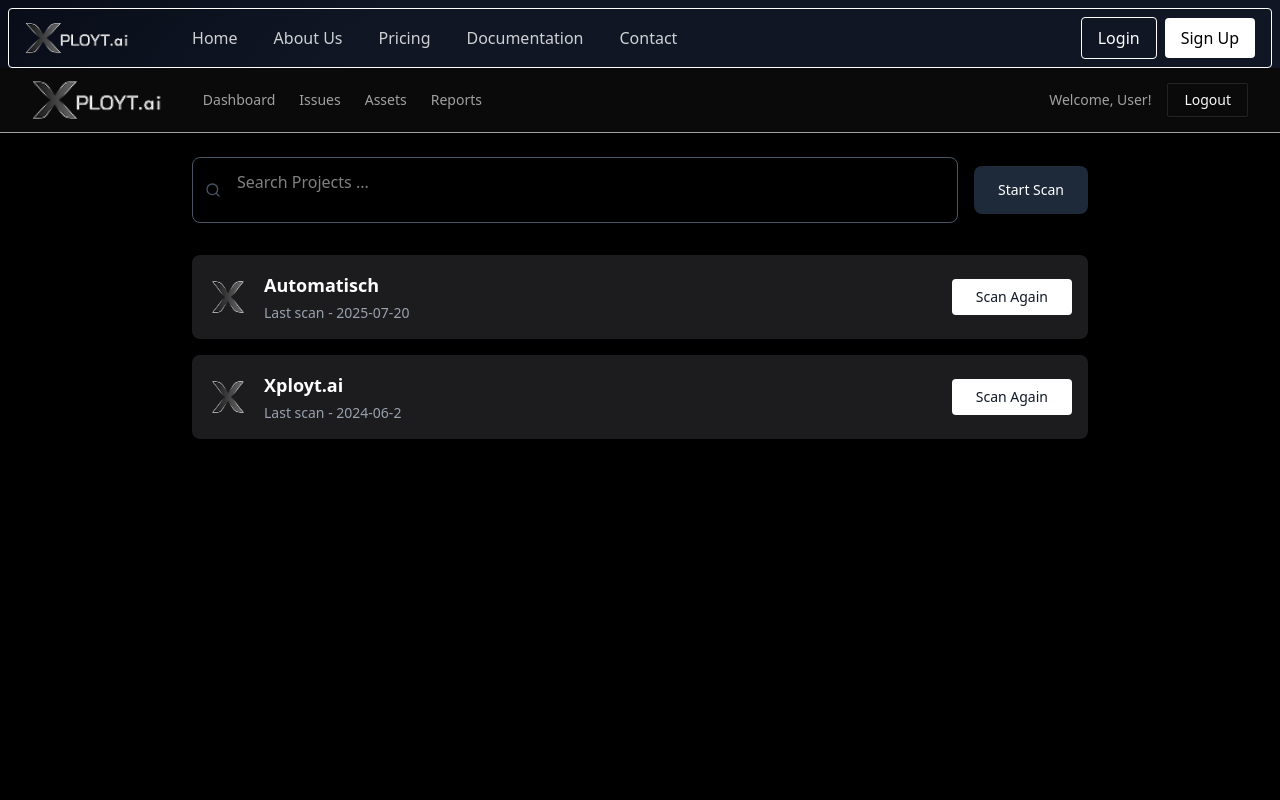
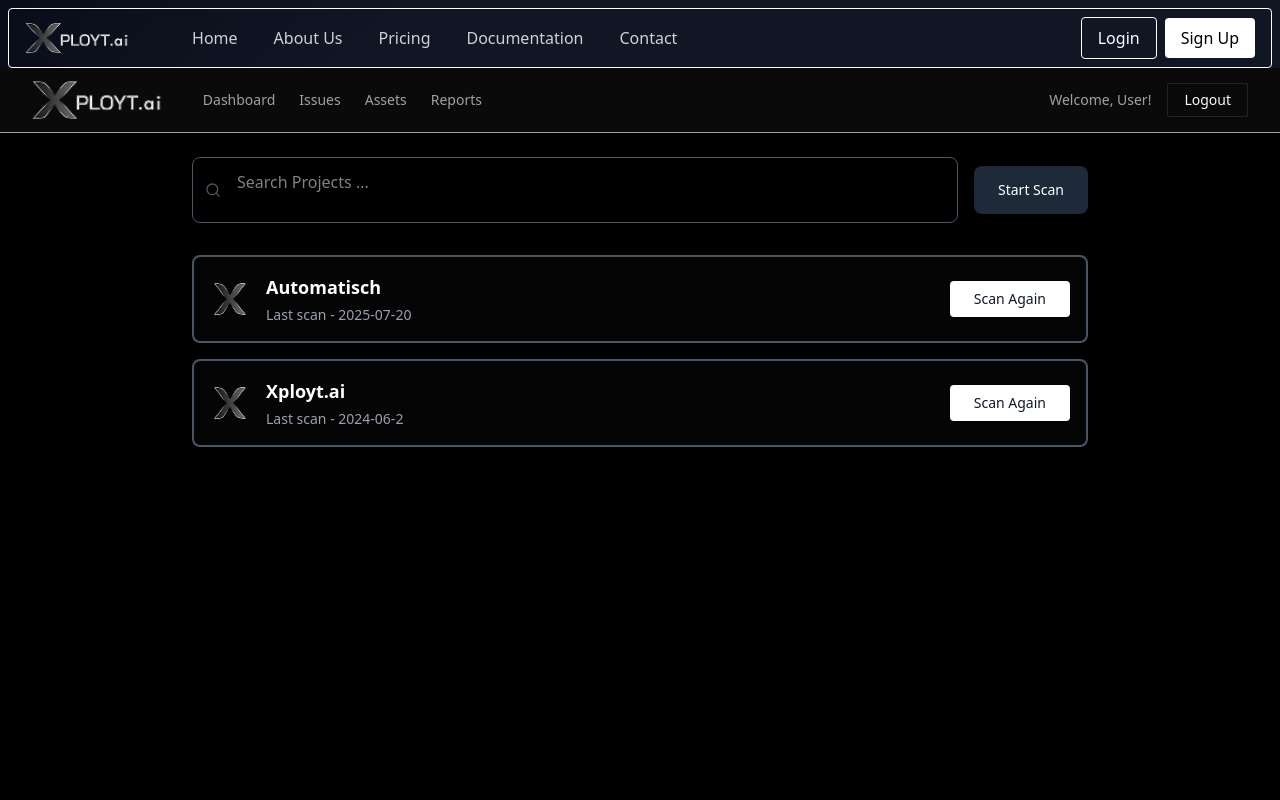
Before and after one commit to Xployt-ai/xployt-frontend, a React (Vite) app: page /Dashboard in a window 1280 px wide. Shown: the top 800 px of the page. Built offline with nearby package versions, Linux system fonts and the light colour scheme.

Commit message:
fix: update Card background color and add border; enhance Input focus styles

```diff
--- a/src/components/ui/Card.tsx
+++ b/src/components/ui/Card.tsx
@@ -7,7 +7,7 @@ export function Card({ className, children, ...props }: CardProps) {
   return (
     <div
       className={cn(
-        "bg-[#1c1c1e] p-8 rounded-xl w-full max-w-xl shadow-lg",
+        "bg-[#ffffff05] border-gray-600 border-2 p-8 rounded-xl max-w-xl shadow-lg",
         className
       )}
       {...props}
--- a/src/components/ui/input.tsx
+++ b/src/components/ui/input.tsx
@@ -13,7 +13,7 @@ export function Input({ label, className, ...props }: InputProps) {
         {...props}
         className={cn(
           "w-full p-2 rounded-md bg-black border border-gray-700 text-white",
-          "",
+          "focus:outline-none focus:ring-2 focus:ring-blue-500",
           className
         )}
       />
```
